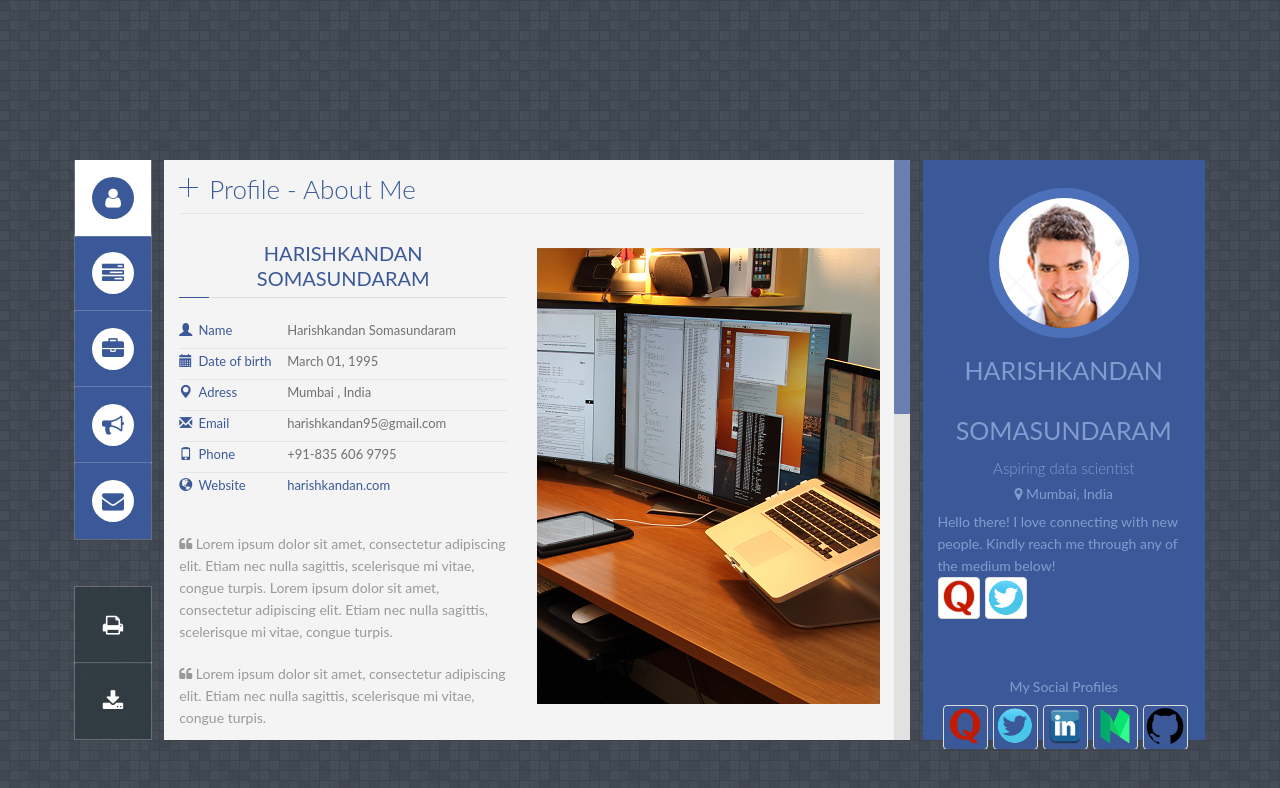
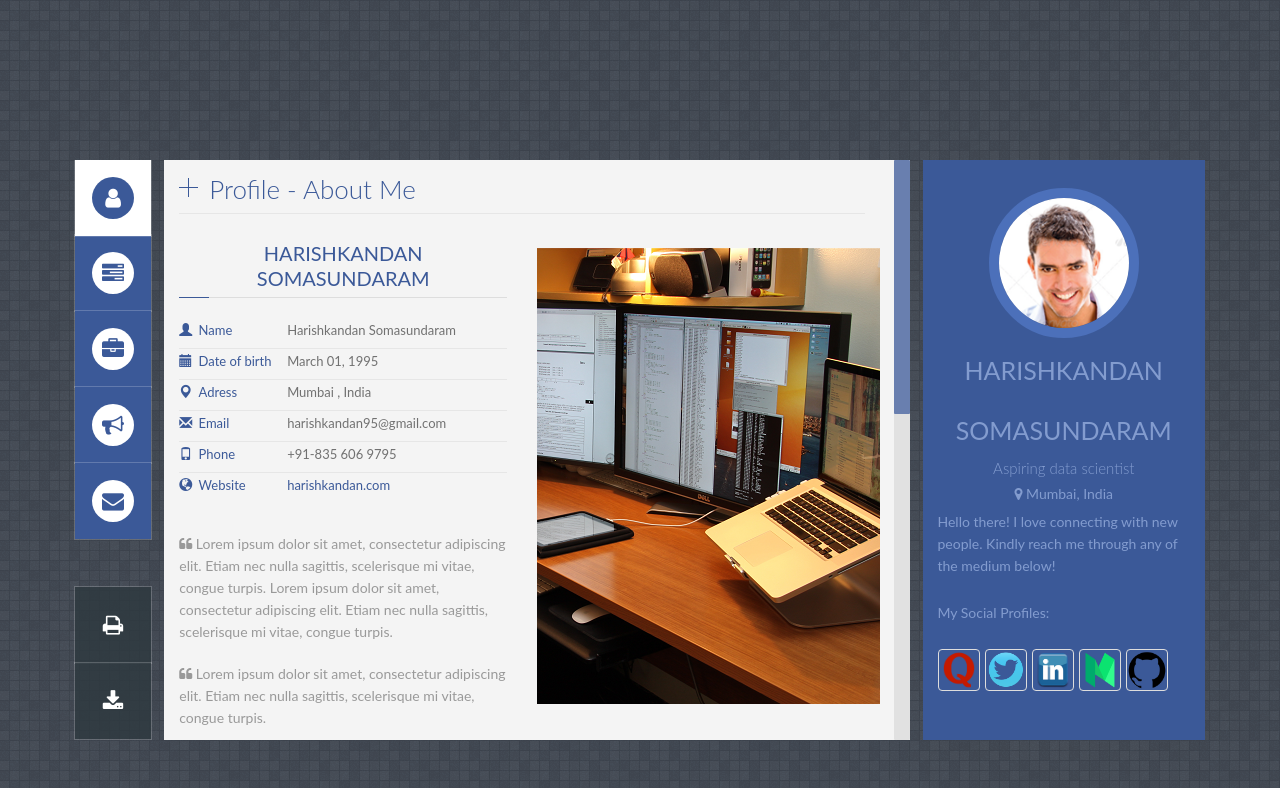
Before and after one commit to harishkandan/Site, a Jekyll site: the page built from index.html, in a window 1280 px wide. Shown: the top 788 px of the page. Built offline with Jekyll 4.4.1, drawn with Linux system fonts in a browser that asks for light colours; some web fonts are replaced.

Commit message:
Add files via upload

```diff
--- a/index.html
+++ b/index.html
@@ -59,32 +59,20 @@
             <p>
             	Hello there! I love connecting with new people. Kindly reach me through any of the medium below!
             </p>
+            <br>
+            <p>
+              My Social Profiles:
+            </p>
+            <br>
             <div class="row">
-            <div class="col-md-2"><a href="{{site.quora}}" target="_blank" class = "thumbnail" style="width:42px"><img src = "images/favicon/quora.png"  style="width:40px;height:40px;"></a></div>
-            <div class="col-md-2"><a href="{{site.twitter}}" target="_blank" class = "thumbnail" style="width:42px"><img src = "images/favicon/twitter.png" style="width:40px;height:40px;"></a></div>
+            <div class="col-xs-2"><a href="{{site.quora}}" target="_blank" class = "thumbnail" style="width:42px;background-color: transparent;"><img src = "images/favicon/quora.png"  style="width:40px;height:40px;"></a></div>
+            <div class="col-xs-2"><a href="{{site.twitter}}" target="_blank" class = "thumbnail" style="width:42px;background-color: transparent;"><img src = "images/favicon/twitter.png" style="width:40px;height:40px;"></a></div>
+            <div class="col-xs-2"><a href="{{site.linkedin}}" target="_blank" class = "thumbnail" style="width:42px;background-color: transparent;"><img src = "images/favicon/linkedin.png" style="width:40px;height:40px;"></a></div>
+            <div class="col-xs-2"><a href="{{site.medium}}" target="_blank" class = "thumbnail" style="width:42px;background-color: transparent;"><img src = "images/favicon/medium.png" style="width:40px;height:40px;"></a></div>
+            <div class="col-xs-2"><a href="{{site.github}}" target="_blank" class = "thumbnail" style="width:42px;background-color: transparent;"><img src = "images/favicon/github.png" style="width:40px;height:40px;"></a></div>
           </div>
         </div>
         <!-- End Profile Description -->
-
-
-        <!-- Name -->
-         <div id="profile_social">
-            <h6>My Social Profiles</h6>
-
-            <!--<a href="{{site.quora}}" target="_blank"><i class="fa fa-quora"></i></a>
-            <a href="{{site.twitter}}" target="_blank"><i class="fa fa-twitter"></i></a>
-            <a href="{{site.linkedin}}" target="_blank"><i class="fa fa-linkedin"></i></a>
-            <a href="{{site.medium}}" target="_blank"><i class="fa fa-medium"></i></a>
-            <a href="{{site.github}}" target="_blank"><i class="fa fa-github"></i></a>-->
-            <a href="{{site.quora}}" target="_blank" class = "thumbnail"><img src = "images/favicon/quora.png" style="width:40px;height:40px;"></a>
-            <a href="{{site.twitter}}" target="_blank" class = "thumbnail"><img src = "images/favicon/twitter.png" style="width:40px;height:40px;"></a>
-            <a href="{{site.linkedin}}" target="_blank" class = "thumbnail"><img src = "images/favicon/linkedin.png" style="width:40px;height:40px;"></a>
-            <a href="{{site.medium}}" target="_blank" class = "thumbnail"><img src = "images/favicon/medium.png" style="width:40px;height:40px;"></a>
-            <a href="{{site.github}}" target="_blank" class = "thumbnail"><img src = "images/favicon/github.png" style="width:40px;height:40px;"></a>
-            <div class="clear"></div>
-        </div>
-        <!-- End Name -->
-
 
 
     </div>
```
